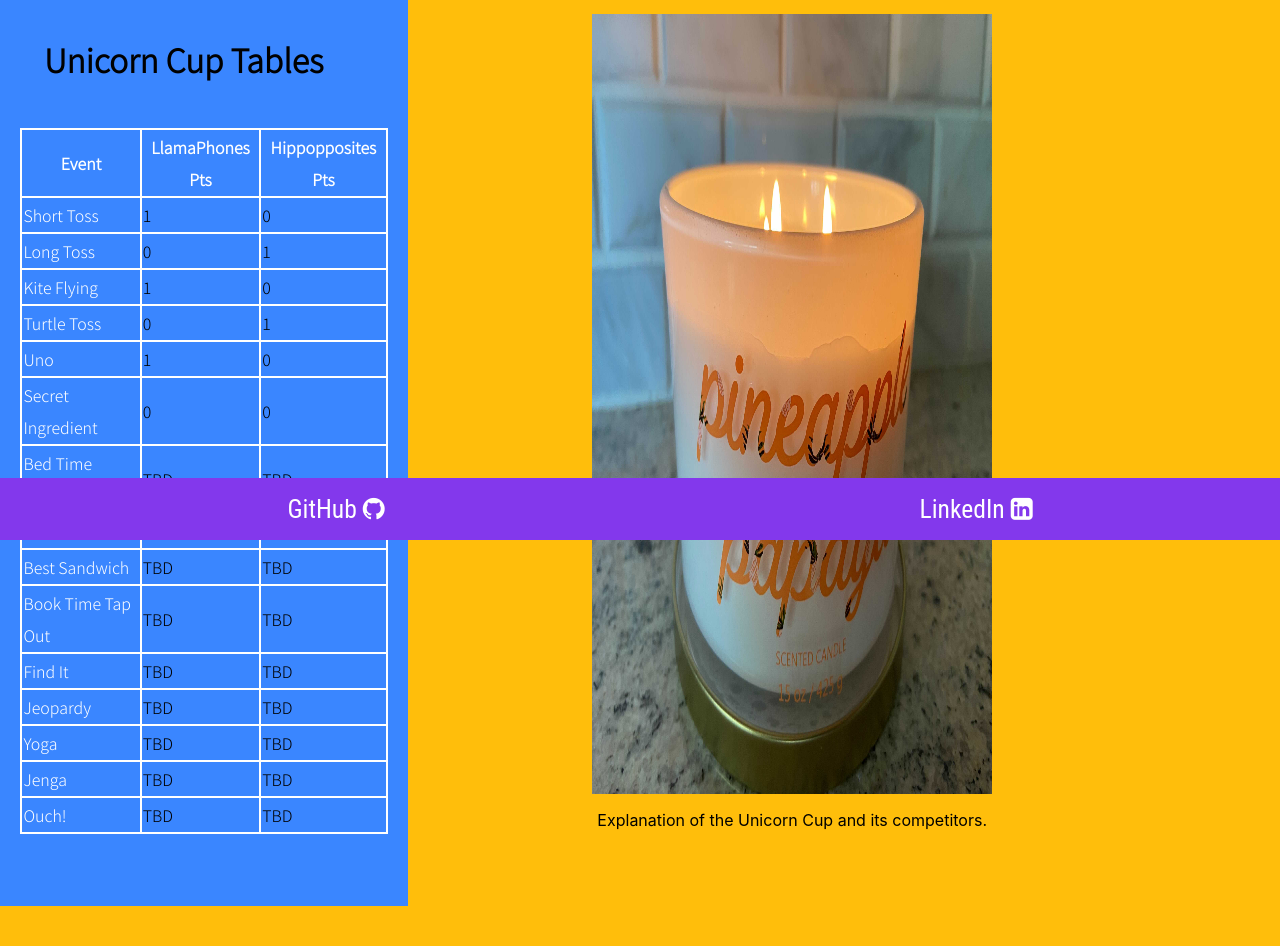
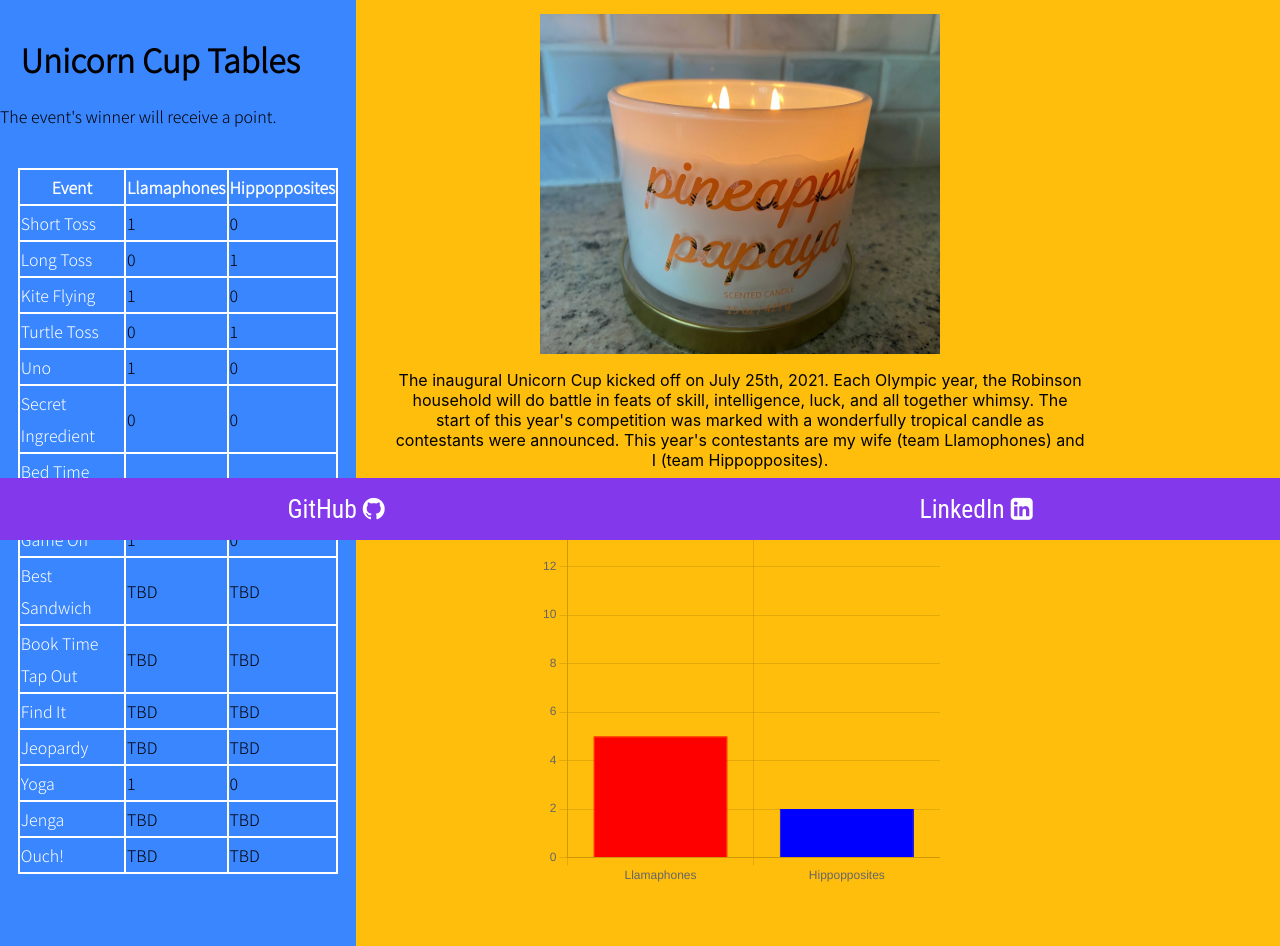
Before and after one commit to Jonathan-84/UnicornCup, a React (Create React App) app: page /home#/home in a window 1280 px wide. Shown: the part 260-1206 px from the top of the page. Before the commit the page ends 1166 px from the top, so only its background shows below. Built offline with nearby package versions, Linux system fonts and the light colour scheme.

Commit message:
updated text and added graph

```diff
--- a/package.json
+++ b/package.json
@@ -7,6 +7,7 @@
     "@testing-library/jest-dom": "^5.13.0",
     "@testing-library/react": "^11.2.7",
     "@testing-library/user-event": "^12.8.3",
+    "chart.js": "^3.5.0",
     "dotenv": "^8.2.0",
     "moment": "^2.29.1",
     "react": "^17.0.2",
--- a/public/index.html
+++ b/public/index.html
@@ -44,4 +44,5 @@
       To create a production bundle, use `npm run build` or `yarn build`.
     -->
   </body>
+  <script src="https://cdn.jsdelivr.net/npm/chart.js"></script>
 </html>
--- a/src/App.css
+++ b/src/App.css
@@ -24,8 +24,8 @@ code {
   width:40%;
   float: left;
   background-color: #3a86ff;
-  height: 100%;
-  overflow: auto;
+  height: auto;
+  overflow-y:scroll;
   font-family: 'Noto Sans KR', sans-serif;
 }
 
@@ -39,6 +39,9 @@ code {
   display: flex;
 }
 
+.events {
+  font-weight: bold;
+}
 
 .main {
   display: flex ;
@@ -139,7 +142,7 @@ code {
 .photos {
   width: 100%;
   max-width: 400px;
-  height: auto;
+  max-height: 400px;
   flex-grow: 1;
 }
 
--- a/src/App.js
+++ b/src/App.js
@@ -26,7 +26,7 @@ require('dotenv').config()
 
 function App() {
   return (
-    <HashRouter basename={process.env.PUBLIC_URL}>
+    <HashRouter  basename={process.env.PUBLIC_URL} >
         <>
           <Header />
           <div className='page-container'>
--- a/src/Components/CupTables.js
+++ b/src/Components/CupTables.js
@@ -22,12 +22,13 @@ class CupTables extends Component {
     </div>
       <br></br>
       <h1 className='title'>Unicorn Cup Tables</h1>
+      <p> The event's winner will receive a point.</p>
       <br></br>
       <table class="table">
   <tr className='table-header'>
     <th>Event</th>
-    <th>LlamaPhones Pts</th>
-    <th>Hippopposites Pts</th>
+    <th>Llamaphones</th>
+    <th>Hippopposites</th>
   </tr>
   <tr>
   <td><Link to={"/ShortToss"} className="nav-text">Short Toss</Link></td>
@@ -66,8 +67,8 @@ class CupTables extends Component {
   </tr>
   <tr>
   <td><Link to={"/GameOn"} className="nav-text">Game On</Link></td>
-    <td>TBD</td>
-    <td>TBD</td>
+    <td>1</td>
+    <td>0</td>
   </tr>
   <tr>
   <td><Link to={"/Sammy"} className="nav-text">Best Sandwich</Link></td>
@@ -91,8 +92,8 @@ class CupTables extends Component {
   </tr>
   <tr>
   <td><Link to={"/Yoga"} className="nav-text">Yoga</Link></td>
-    <td>TBD</td>
-    <td>TBD</td>
+    <td>1</td>
+    <td>0</td>
   </tr>
   <tr>
   <td><Link to={"/Jenga"} className="nav-text">Jenga</Link></td>
--- a/src/Pages/GameOn.js
+++ b/src/Pages/GameOn.js
@@ -14,7 +14,18 @@ class GameOn extends Component {
 
           <h1 className='title'>Game On</h1>
         {/*}  <img src={UnoPic} alt="Deck of Toy Story Uno" className="photos" />*/}
-          <p className='explText'>Enter event description</p>
+        <p className='explText'><span className='events'>Events Origins and Rules: </span> It could not be a Robinson
+        tournament without a video game event. The challenge can be deciding the way to best keep competitors fairly matched
+        especially with Hippopposites video game experience. With that experience in mind, Injustice 2: Legenedary Edition
+        was chosen as the game for the competition. The game had never been played by either challenger. In an effort to minimize
+        muscle memory for Hippopposites, an additional handicap was decided by him. Hippopposites was to play on a difficulty
+        level higher and he couldn't use Raiden or Sub-Zero. Each match, the competitors would chose a new fighter for themselves.
+        They would both fight the same AI character and the first to lose, loses the event. </p>
+      <p className='explText'><span className='events'>Results:</span> After multiple matches where Hippopposites, barely snuck
+      by and Llamaphones' Girl Power strategy was crushing the competition. The competitors then increased their difficulty
+      levels from Easy and Medium to Medium and Hard. A misstep by Hippopposites, choosing Firestorm, and lack of button
+      mashing skill was no match for the unexpected buttom mashing prowess of Llamaphones. In Llamaphones post competition cool down, she
+      proved her dominance to be more than a fluke, going undefeated on Medium.</p>
             <br>
             </br>
             <br></br>
--- a/src/Pages/KiteFlying.js
+++ b/src/Pages/KiteFlying.js
@@ -13,7 +13,13 @@ class KiteFlying extends Component {
       <>
       <h1 className="title ">Kite Flying</h1>
       <br></br>
-      <p>Add short event Description.</p>
+      <p className='explText'><span className='events'>Events Origins and Rules: </span>The Littlest won loves a
+      good kite-flying, but can the competitors live up to his high and sometimes fluid standards. Based on the
+      little one's subjective view, of who flew the kite better, the winner was selected.  </p>
+      <p className='explText'><span className='events'>Results:</span> Llamaphones won this event quickly, but not
+      without some controversy. Initially both competitors were named winners due to the judge's fluid style. There can
+      only be one winner though, so the replay was needed, the judge initially granted victory to Llamaphones
+      and the first judgement is the one that counts.  </p>
 
 
       </>
--- a/src/Pages/LongToss.js
+++ b/src/Pages/LongToss.js
@@ -14,7 +14,12 @@ class LongToss extends Component {
 
           <h1 className='title'>Long Toss</h1>
           <img src={BeanBag} alt="Lay down bean bag" className="photos" />
-          <p className='explText'>Enter event description</p>
+          <p className='explText'><span className='events'>Events Origins and Rules: </span>Seems like tossing bean bags are the new American Past Time. Naturally
+      it has become a Unicorn Cup event. In the long event, the bean bag target is laying down and located 18ft away. The
+      event is broken into 3 sets, best total score each set wins the set. </p>
+      <p className='explText'><span className='events'>Results:</span> This event was won by Hippopposites after 3 tough fought sets. After Llamaphones
+      edged out the set 1 vitory, Hippopposites won the next 2. While set 2 was won by a wide margin, the 3rd and deciding set was decided
+      by only 2 points.</p>
             <br>
             </br>
             <br></br>
--- a/src/Pages/ShortToss.js
+++ b/src/Pages/ShortToss.js
@@ -14,7 +14,11 @@ class ShortToss extends Component {
 
       <h1 className="title ">Short Toss</h1>
       <img src={BeanBag} alt="Lay down bean bag" className="photos" />
-      <p className='explText'>Enter event description</p>
+      <p className='explText'><span className='events'>Events Origins and Rules: </span>Seems like tossing bean bags are the new American Past Time. Naturally
+      it has become a Unicorn Cup event. In this event, the bean bag target is laying down and located 15ft away. The
+      event is broken into 3 sets, best total score each set wins the set. </p>
+      <p className='explText'><span className='events'>Results:</span> It was a clean sweep for Llamaphones. After a close set 1, where the
+        point difference was 6, set 2 was not even close. </p>
       <br></br>
 
 
--- a/src/Pages/TurtleToss.js
+++ b/src/Pages/TurtleToss.js
@@ -14,7 +14,11 @@ class TurtleToss extends Component {
       <>
       <h1 className="title ">Turtle Toss</h1>
       <img src={TurtleTossPic} alt="Upright Turtle Bean Bag" className="photos" />
-      <p className='explText'>Enter event description</p>
+      <p className='explText'><span className='events'>Events Origins and Rules: </span>Seems like tossing bean bags are the new American Past Time. Naturally
+      it has become a Unicorn Cup event. In the Turtle Toss event, the bean bag target is vertical and located 15ft away. The
+      event is broken into 3 sets, best total score each set wins the set. </p>
+      <p className='explText'><span className='events'>Results:</span> The Turtle Toss was swept by Hippopposites, but it was close.
+      Both set 1 and 2 were won by only 2 points.</p>
       <br></br>
       <br></br>
       <br></br>
--- a/src/Pages/home.js
+++ b/src/Pages/home.js
@@ -1,9 +1,40 @@
 import React, {Component} from 'react';
 import '../App.css';
 import Torch from '../Assets/Images/Torch.jpg'; // gives image path
+import { Chart, registerables } from 'chart.js';
+
 
 
 class Home extends Component {
+
+  componentDidMount() {
+
+    const ctx = document.getElementById("myChart");
+
+    Chart.register(...registerables);
+
+    new Chart(ctx, {
+      type: 'bar',
+      data: {
+        labels: ["Llamaphones", "Hippopposites"],
+        datasets: [
+          {
+            label: "Points",
+            data: [5, 2, 14],
+            backgroundColor: [
+              "Red",
+              "Blue",
+            ],
+            borderColor: ["Red", "Blue"],
+            borderWidth: 1
+          }
+        ]
+      }
+    });
+
+}
+
+
 
     render() {
 
@@ -12,8 +43,16 @@ class Home extends Component {
 
           <h1 className='title'>Welcome</h1>
           <img src={Torch} alt="The Cermonial Unicorn Cup Torch" className="photos" />
-          <p className='explText'>Explanation of the Unicorn Cup and its competitors.
+          <p className='explText'>The inaugural Unicorn Cup kicked off on July 25th, 2021. Each Olympic year,
+          the Robinson household will do battle in feats of skill, intelligence, luck, and all together whimsy.
+          The start of this year's competition was marked with a wonderfully tropical candle as contestants were announced.
+          This year's contestants are my wife (team Llamophones) and I (team Hippopposites).
           </p>
+          <div>
+          <canvas id="myChart" width="400" height="400"></canvas>
+</div>
+          <div>
+</div>
 
 
             <br>
```
Also changed, not shown: 1 other file (tests, documents, lock files or other folders).
